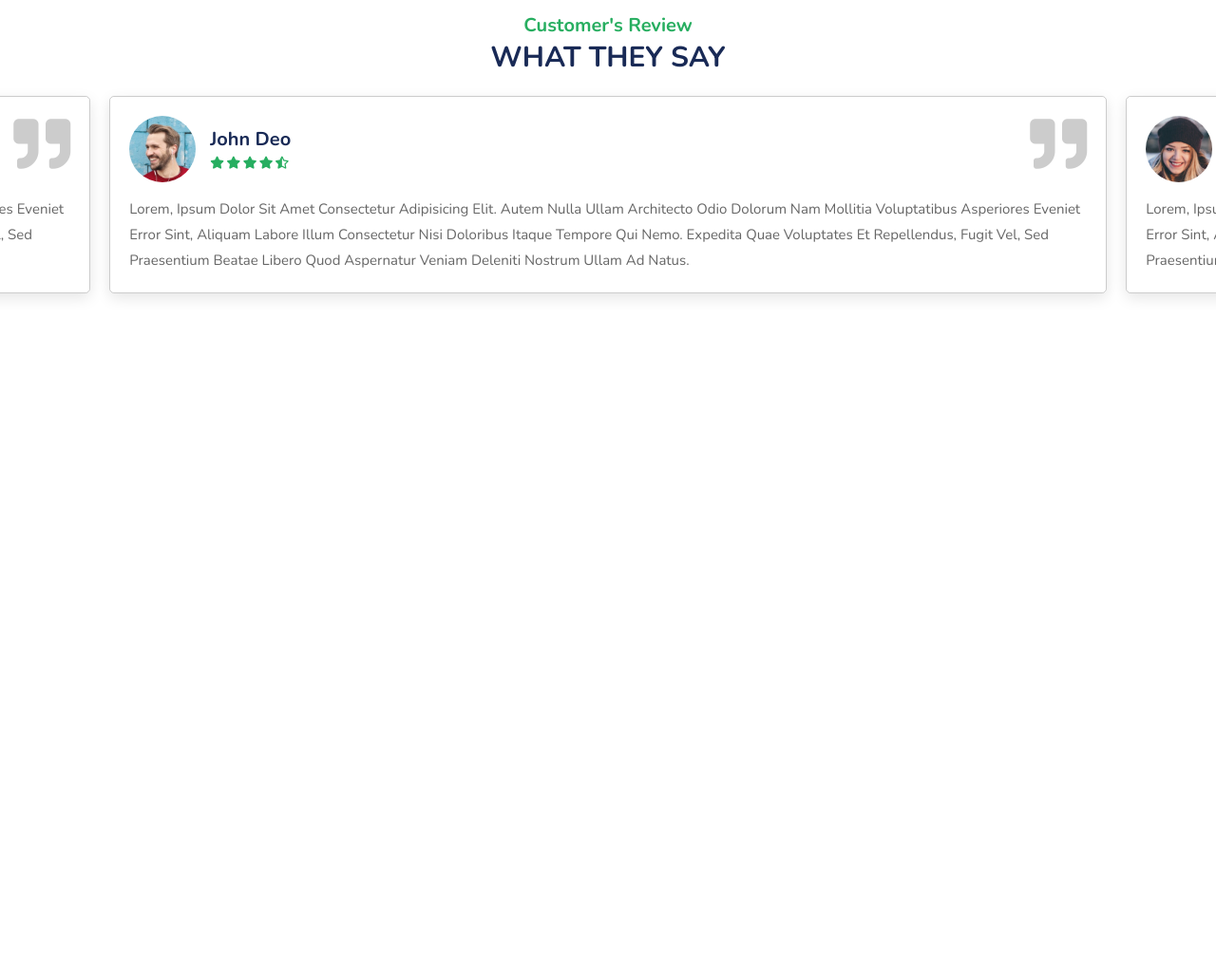
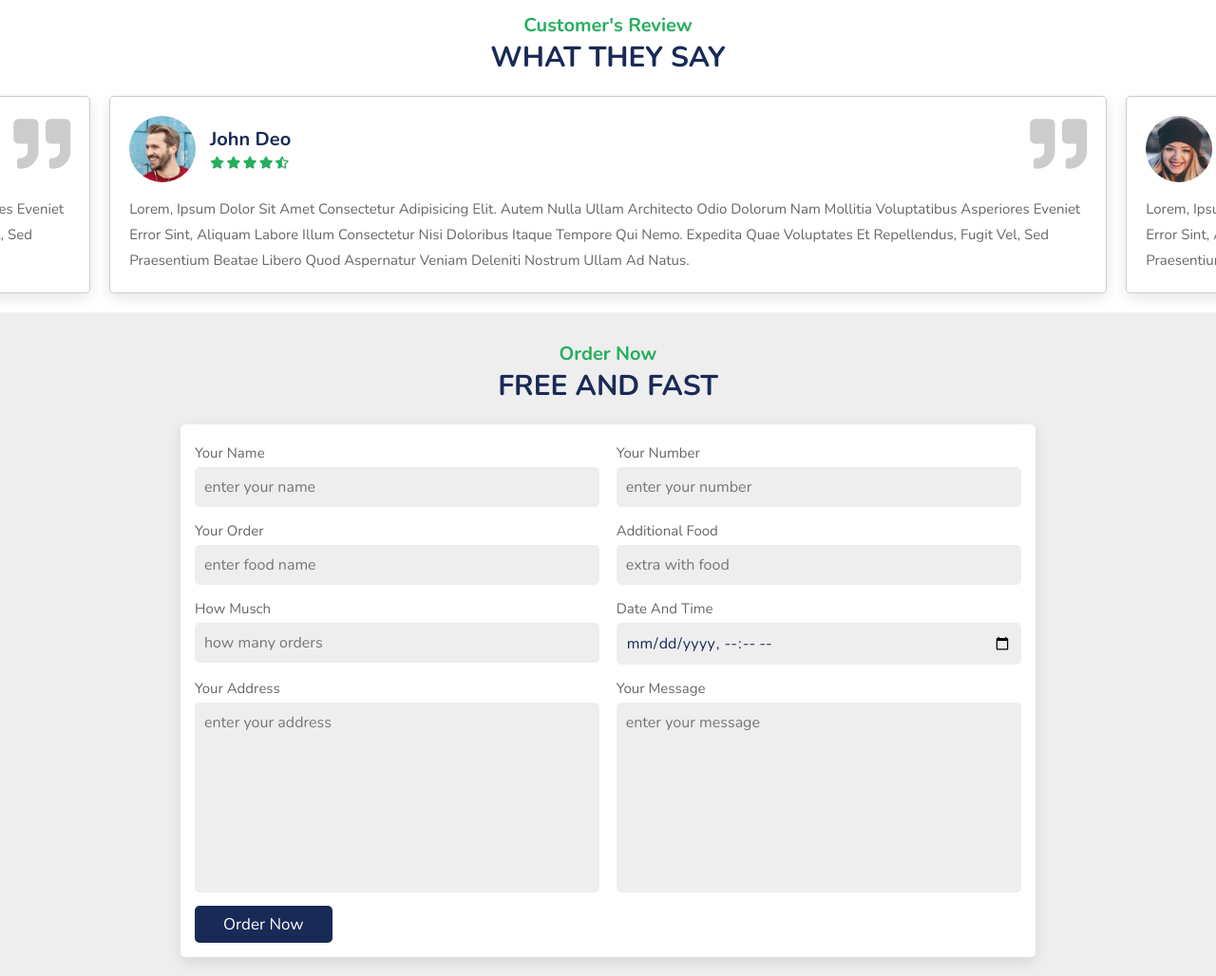
Before and after one commit to Ibrahim-K98han/food_website, a plain HTML site: page index.html in a window 1280 px wide. Shown: the part 3567-4595 px from the top of the page at 95% size. Before the commit the page ends 3896 px from the top, so only its background shows below. Drawn offline with nearby package versions, Linux system fonts and the light colour scheme.

Commit message:
order section added

```diff
--- a/css/style.css
+++ b/css/style.css
@@ -416,9 +416,51 @@ header .icons #menu-bars{
     line-height: 1.8;
     color: var(--light-color);
 }
-
-
-
+.order form{
+    max-width: 90rem;
+    border-radius: .5rem;
+    box-shadow: var(--box-shdow);
+    border-radius: .1rem solid rgba(0,0,0,.2);
+    background: #fff;
+    padding: 1.5rem;
+    margin: 0 auto;
+}
+.order form .inputBox{
+    display: flex;
+    flex-wrap: wrap;
+    justify-content: space-between;
+}
+.order form .inputBox .input{
+    width: 49%;
+}
+.order form .inputBox .input span{
+    display: block;
+    padding: .5rem 0;
+    font-size: 1.5rem;
+    color: var(--light-color);
+}
+.order form .inputBox .input input,
+.order form .inputBox .input textarea{
+    background: #eee;
+    border-radius: .5rem;
+    padding: 1rem;
+    font-size: 1.6rem;
+    color: var(--balck);
+    text-transform: none;
+    margin-bottom: 1rem;
+    width: 100%;
+}
+.order form .inputBox .input input:focus,
+.order form .inputBox .input textarea:focus{
+    border: .1rem solid var(--green);
+}
+.order form .inputBox .input textarea{
+    height: 20rem;
+    resize: none;
+}
+.order form .btn{
+    margin-top: 0;
+}
 
 
 
@@ -448,10 +490,7 @@ header .icons #menu-bars{
     html{
         font-size: 50%;
     }
-    .dishes .box-container .box img{
-        height: auto;
-        width: 100%;;
-    }
+
     header{
         padding: 1rem 2rem;
     }
@@ -490,4 +529,17 @@ header .icons #menu-bars{
     .home .home-slider .slider .content h3{
         font-size: 5rem;
     }
+
 }
+@media(max-width:450px){
+    html{
+        font-size: 50%;
+    }
+    .dishes .box-container .box img{
+        height: auto;
+        width: 100%;
+    }
+    .order form .inputBox .input{
+        width: 100%;
+    }
+}
--- a/index.html
+++ b/index.html
@@ -506,6 +506,63 @@
     </section>
     <!-- review section end -->
 
+    <!--order section start-->
+
+    <section class="order" id="order">
+        <h3 class="sub-heading">Order now</h3>
+        <h1 class="heading">free and fast</h1>
+        <form action="">
+
+            <div class="inputBox">
+                <div class="input">
+                    <span>your name</span>
+                    <input type="text" placeholder="enter your name">
+                </div>
+                <div class="input">
+                    <span>your number</span>
+                    <input type="number" placeholder="enter your number">
+                </div>
+            </div>
+            <div class="inputBox">
+                <div class="input">
+                    <span>your order</span>
+                    <input type="text" placeholder="enter food name">
+                </div>
+                <div class="input">
+                    <span>additional food</span>
+                    <input type="test" placeholder="extra with food">
+                </div>
+            </div>
+            <div class="inputBox">
+                <div class="input">
+                    <span>how musch</span>
+                    <input type="number" placeholder="how many orders">
+                </div>
+                <div class="input">
+                    <span>date and time</span>
+                    <input type="datetime-local">
+                </div>
+            </div>
+            <div class="inputBox">
+                <div class="input">
+                    <span>your address</span>
+                    <textarea name="" placeholder="enter your address" id="" cols="30" rows="10"></textarea>
+                </div>
+                <div class="input">
+                    <span>your message</span>
+                    <textarea name="" placeholder="enter your message" id="" cols="30" rows="10"></textarea>
+                </div>
+            </div>
+            <input type="submit" value="order now" class="btn">
+        </form>
+    </section>
+
+    <!--order section end-->
+
+    <!--footer section starts-->
+
+    <!--footer section end-->
+
     <script src="https://unpkg.com/swiper@7/swiper-bundle.min.js"></script>
     <!-- custom js file link-->
     <script src="js/script.js"></script>
```
